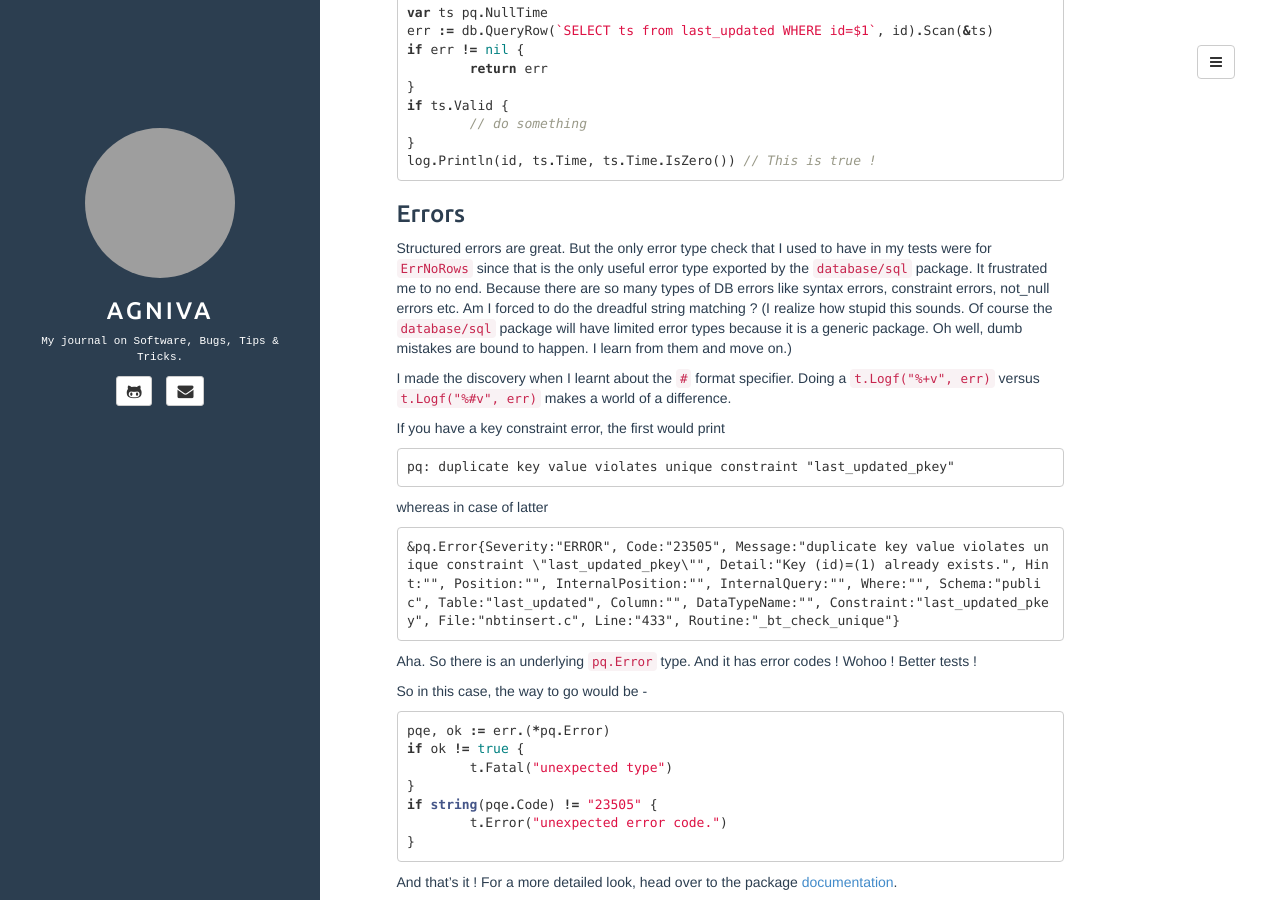
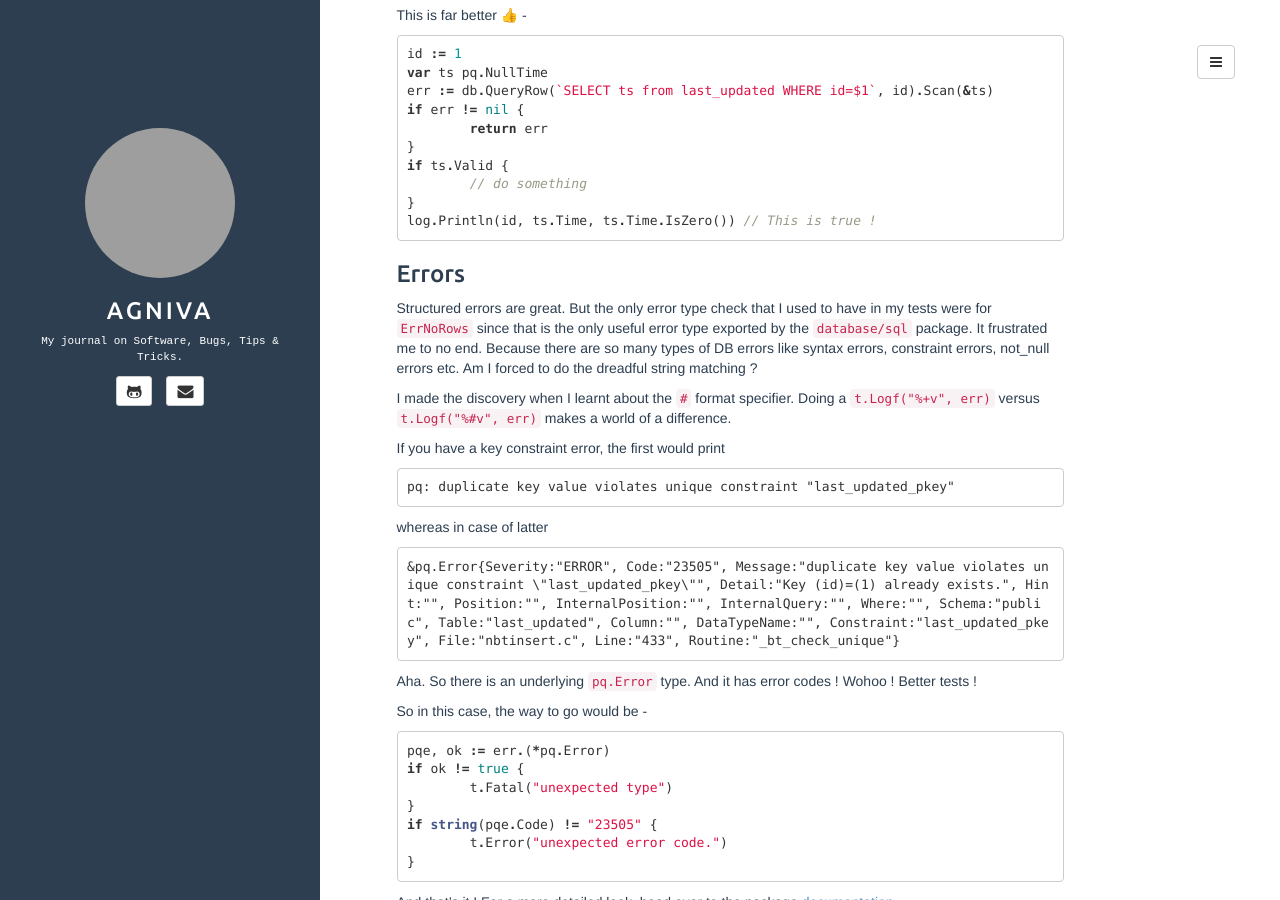
Before and after one commit to agnivade/agnivade.github.io, a Jekyll site: the page built from _posts/2018-03-11-lib-pq.md, in a window 1280 px wide and 900 px high, scrolled down 1619 px. Built offline with Jekyll 4.4.1, drawn with Linux system fonts in a browser that asks for light colours; emoji names are drawn with the system emoji font; comment, search, counter and statistics services are not loaded; part of the change alters nothing that is shown; some of the changed text lies outside the part shown; grey boxes are pictures that could not be loaded.

Commit message:
lib/pq: Final wording change

```diff
--- a/_posts/2018-03-11-lib-pq.md
+++ b/_posts/2018-03-11-lib-pq.md
@@ -11,9 +11,9 @@ It has happened to all of us. You get into a habit and accept a few inconvenienc
 
 Take my case. I have always done `_ "github.com/lib/pq"` in my code to use the postgres driver. Life went on and I didn't even bother to look for better ways to do things. Until the time came and I screamed "There has to be a better way !".
 
-Indeed there was. It was the actual `pq` package, which I was already using but never _actually_ imported ! <emoji>
+Indeed there was. It was the actual `pq` package, which I was already using but never _actually_ imported ! Yes, I am shaking my head too :sweat:. Stupidly, I had always looked at `database/sql` and never bothered to look at the underlying `lib/pq` package. Oh well, dumb mistakes are bound to happen. I learn from them and move on.
 
-Let's take a look at some of the goodies that I found inside the package, and how it made my postgres queries look much leaner and elegant. <emoji>
+Let's take a look at some of the goodies that I found inside the package, and how it made my postgres queries look much leaner and elegant. :tada:
 
 ### Arrays
 
@@ -101,7 +101,7 @@ log.Println(id, ts.Time, ts.Time.IsZero()) // This is true !
 
 ### Errors
 
-Structured errors are great. But the only error type check that I used to have in my tests were for `ErrNoRows` since that is the only useful error type exported by the `database/sql` package. It frustrated me to no end. Because there are so many types of DB errors like syntax errors, constraint errors, not_null errors etc. Am I forced to do the dreadful string matching ? (I realize how stupid this sounds. Of course the `database/sql` package will have limited error types because it is a generic package. Oh well, dumb mistakes are bound to happen. I learn from them and move on.)
+Structured errors are great. But the only error type check that I used to have in my tests were for `ErrNoRows` since that is the only useful error type exported by the `database/sql` package. It frustrated me to no end. Because there are so many types of DB errors like syntax errors, constraint errors, not_null errors etc. Am I forced to do the dreadful string matching ?
 
 I made the discovery when I learnt about the `#` format specifier. Doing a `t.Logf("%+v", err)` versus `t.Logf("%#v", err)` makes a world of a difference.
 
```
